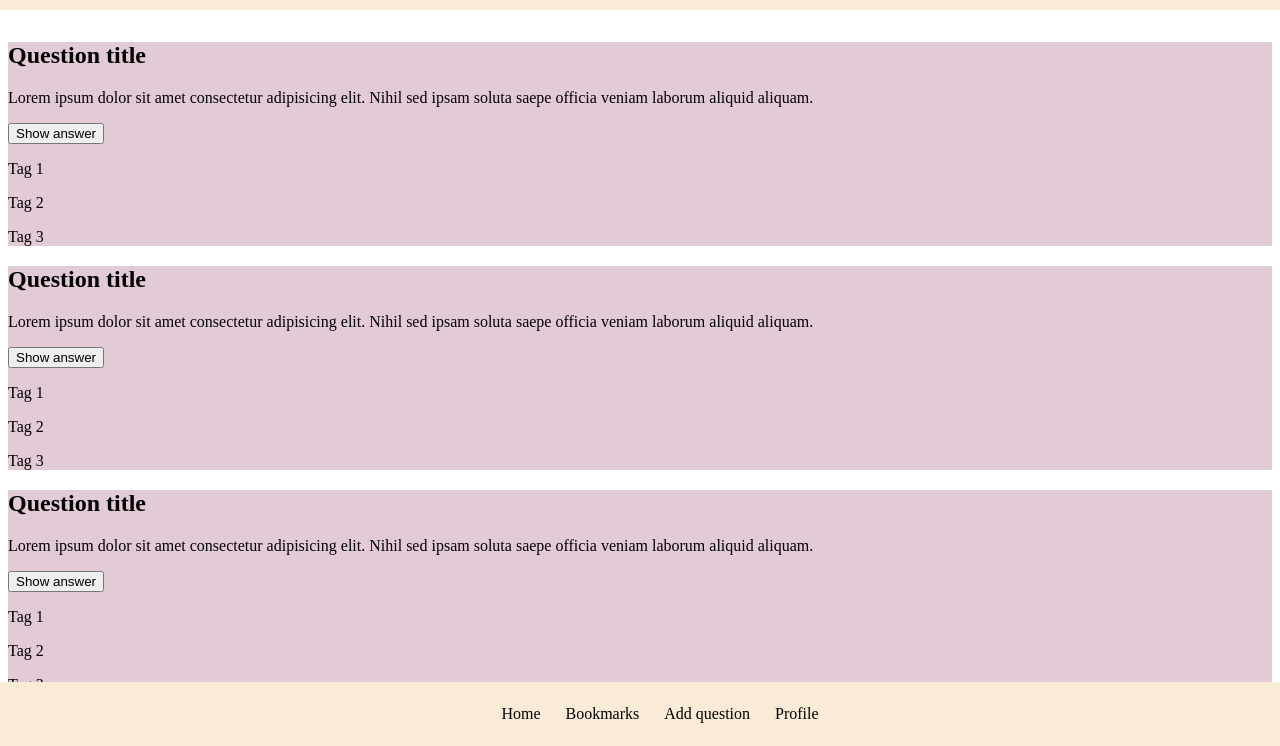
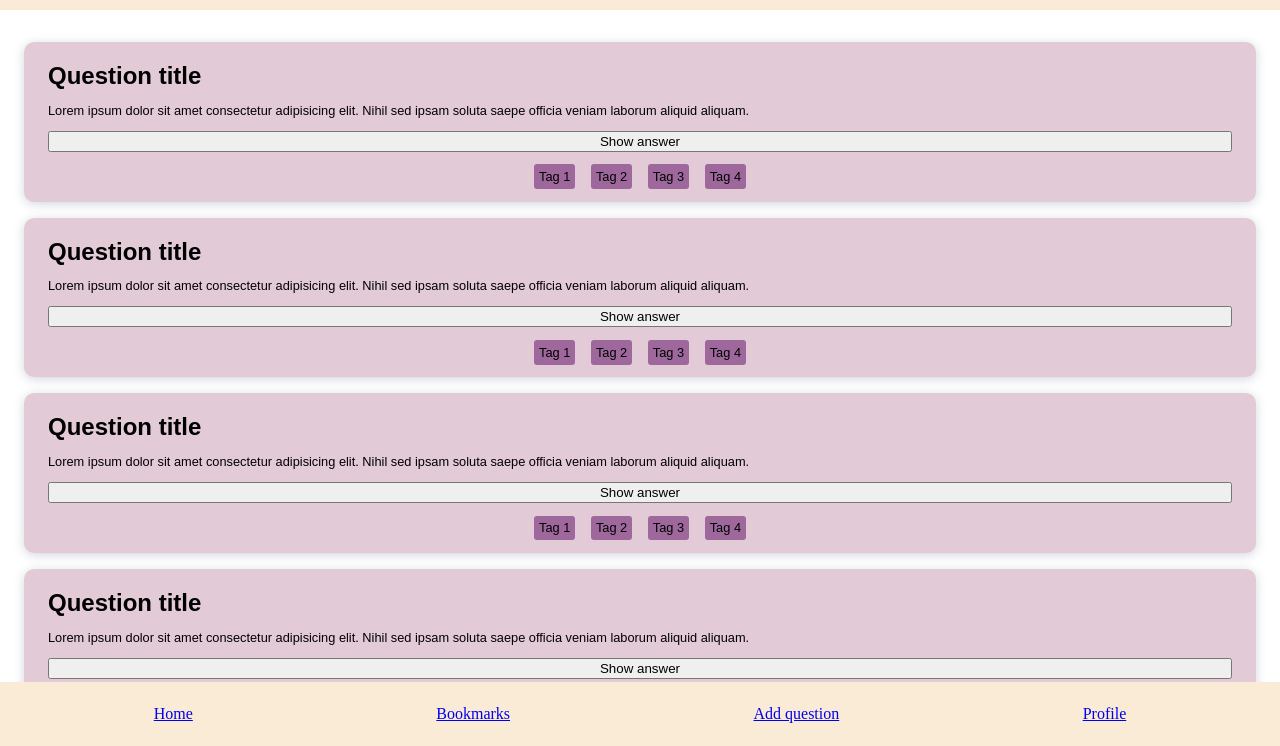
Before and after one commit to Luxa23/quizz-app, a plain HTML site: page index.html in a window 1280 px wide. Shown: the part 54-800 px from the top of the page. Drawn offline with Linux system fonts and the light colour scheme.

Commit message:
Style cards and add changes to headline and base files

```diff
--- a/base.css
+++ b/base.css
@@ -6,6 +6,10 @@
   _background-color: aqua;
 }
 
+html {
+  font-size: 16px;
+}
+
 main {
   margin-top: 6rem;
 }
--- a/design-system/card/styles.css
+++ b/design-system/card/styles.css
@@ -1,4 +1,40 @@
+* {
+  _outline: 2px solid red;
+}
+
 .card {
   background: rgb(227, 202, 215);
-  _margin-bottom: 6rem;
+  padding-left: 1.5rem;
+  padding-right: 1.5rem;
+  margin: 1rem;
+  /*add shaow to all sides of the card*/
+  /* box-shadow: 2px 2px 2px 2px rgba(0.2, 0.2, 0.2, 0.2);
+  border-radius: 5px; */
+  box-shadow: 0px 2px 11px rgba(25, 50, 81, 0.2);
+  border-radius: 10px;
+  display: flex;
+  flex-direction: column;
 }
+h2 {
+  margin-bottom: 0;
+  font-family: Arial, Helvetica, sans-serif;
+}
+
+p {
+  font-family: Arial;
+  font-size: 0.8rem;
+}
+
+.container__tags {
+  display: flex;
+  flex-direction: row;
+  justify-content: center;
+  column-gap: 1rem;
+}
+
+.tag {
+  background-color: rgb(158, 104, 157);
+  border-radius: 3px;
+  padding: 0.3rem;
+  font-size: 0.8rem;
+}
--- a/design-system/navigation-bar/styles.css
+++ b/design-system/navigation-bar/styles.css
@@ -3,7 +3,8 @@ nav {
 
   display: flex;
   align-items: center;
-  justify-content: center;
+  justify-content: space-around;
+  _overflow: hidden;
   height: 3rem;
   width: 100%;
   background-color: antiquewhite;
@@ -14,20 +15,3 @@ nav {
   bottom: 0;
   left: 0;
 }
-
-/*navi-Elemente gleichmäßig verteilen*/
-ul {
-  display: flex;
-  _flex-direction: row;
-  _justify-content: space-around;
-  /* align-content: center; */
-  column-gap: 25px;
-}
-
-li {
-  list-style: none;
-}
-
-nav__li {
-  list-style: "🏠";
-}
--- a/index.html
+++ b/index.html
@@ -21,10 +21,14 @@
           Lorem ipsum dolor sit amet consectetur adipisicing elit. Nihil sed
           ipsam soluta saepe officia veniam laborum aliquid aliquam.
         </p>
-        <button>Show answer</button>
-        <p>Tag 1</p>
-        <p>Tag 2</p>
-        <p>Tag 3</p>
+        <!-- Styling Button separat -->
+        <button class="button button--show">Show answer</button>
+        <div class="container__tags">
+          <p class="tag">Tag 1</p>
+          <p class="tag">Tag 2</p>
+          <p class="tag">Tag 3</p>
+          <p class="tag">Tag 4</p>
+        </div>
       </section>
       <section class="card">
         <h2>Question title</h2>
@@ -32,10 +36,13 @@
           Lorem ipsum dolor sit amet consectetur adipisicing elit. Nihil sed
           ipsam soluta saepe officia veniam laborum aliquid aliquam.
         </p>
-        <button>Show answer</button>
-        <p>Tag 1</p>
-        <p>Tag 2</p>
-        <p>Tag 3</p>
+        <button class="button button--show">Show answer</button>
+        <div class="container__tags">
+          <p class="tag">Tag 1</p>
+          <p class="tag">Tag 2</p>
+          <p class="tag">Tag 3</p>
+          <p class="tag">Tag 4</p>
+        </div>
       </section>
       <section class="card">
         <h2>Question title</h2>
@@ -43,22 +50,40 @@
           Lorem ipsum dolor sit amet consectetur adipisicing elit. Nihil sed
           ipsam soluta saepe officia veniam laborum aliquid aliquam.
         </p>
-        <button>Show answer</button>
-        <p>Tag 1</p>
-        <p>Tag 2</p>
-        <p>Tag 3</p>
+        <button class="button button--show">Show answer</button>
+        <div class="container__tags">
+          <p class="tag">Tag 1</p>
+          <p class="tag">Tag 2</p>
+          <p class="tag">Tag 3</p>
+          <p class="tag">Tag 4</p>
+        </div>
+      </section>
+      <section class="card">
+        <h2>Question title</h2>
+        <p>
+          Lorem ipsum dolor sit amet consectetur adipisicing elit. Nihil sed
+          ipsam soluta saepe officia veniam laborum aliquid aliquam.
+        </p>
+        <button class="button button--show">Show answer</button>
+        <div class="container__tags">
+          <p class="tag">Tag 1</p>
+          <p class="tag">Tag 2</p>
+          <p class="tag">Tag 3</p>
+          <p class="tag">Tag 4</p>
+        </div>
       </section>
     </main>
 
     <!--footer-->
     <footer>
       <nav>
-        <ul>
-          <li>Home</li>
-          <li>Bookmarks</li>
-          <li>Add question</li>
-          <li>Profile</li>
-        </ul>
+        <!-- <a class="nav--element" href="/index.html"
+          ><img class="nav--image" src="/images/HomeIcon.png"
+        /></a> -->
+        <a href="#">Home</a>
+        <a href="#">Bookmarks</a>
+        <a href="#">Add question</a>
+        <a href="#">Profile</a>
       </nav>
     </footer>
   </body>
```
Also changed, not shown: design-system/card/index.html (+18 -1 lines), design-system/button/styles.css (added), images/HomeIcon.png (renamed from images/home.png), 1 other file.
